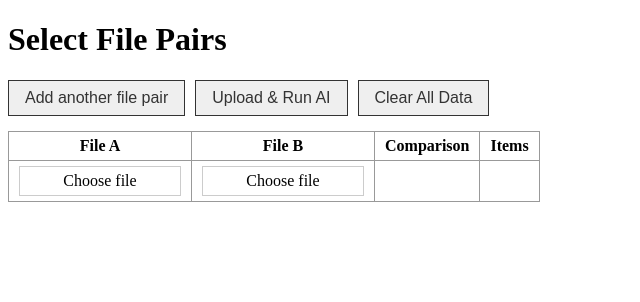
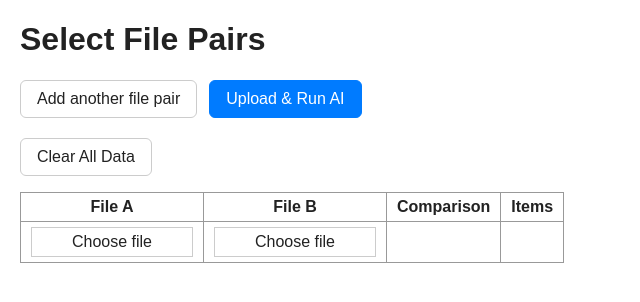
Before and after one commit to freddyeng/snagger, a Flask app: page / in a window 1280 px wide. Shown: the top 302 px of the page, without its empty margins (0-640 px from the left). Run offline with Flask 3, Linux system fonts and the light colour scheme.

Commit message:
second attempt

```diff
--- a/static/styles.css
+++ b/static/styles.css
@@ -1,84 +1,95 @@
-/* File label styling */
+/* ---------- Theme variables ---------- */
+:root{
+  --font-family: Arial, Helvetica, sans-serif;
+  --base-font-size: 16px;
+  --primary-color: #007BFF;
+  --primary-hover: #0056b3;
+  --border-color: #ccc;
+  --text-color: #222;
+  --bg: #fff;
+  --gap: 12px;
+}
+
+/* ---------- Base page ---------- */
+body {
+  font-family: var(--font-family);
+  font-size: var(--base-font-size);
+  color: var(--text-color);
+  margin: 20px;
+}
+
+/* ---------- File label ---------- */
 .file-label {
   display: block;
   cursor: pointer;
   padding: 5px;
-  border: 1px solid #ccc;
+  border: 1px solid var(--border-color);
   width: 150px;
   text-align: center;
 }
-.file-label input[type="file"] {
-  display: none; /* hide the actual file input */
+.file-label input[type="file"] { display: none; }
+
+/* ---------- Table styling ---------- */
+table { border-collapse: collapse; margin-bottom: 20px; }
+th, td { padding: 5px 10px; border: 1px solid #999; text-align: center; }
+
+/* ---------- Global button styling ---------- */
+button, .btn {
+  font-family: inherit;
+  font-size: 1rem;
+  padding: 8px 16px;
+  border-radius: 6px;
+  border: 1px solid var(--border-color);
+  background: var(--bg);
+  color: var(--text-color);
+  cursor: pointer;
+  line-height: 1.2;
+  min-height: 38px;
+  margin-bottom: 0; /* spacing handled via container */
+}
+button:hover, .btn:hover { background: #f7f7f7; }
+button:focus, .btn:focus { outline: 2px solid var(--primary-color); outline-offset: 2px; }
+
+/* Primary button */
+button.primary, .btn.primary {
+  background: var(--primary-color);
+  color: #fff;
+  border-color: var(--primary-color);
+}
+button.primary:hover, .btn.primary:hover { background: var(--primary-hover); }
+
+/* ---------- Button row layout ---------- */
+.button-row {
+  display: flex;
+  gap: var(--gap);
+  margin-bottom: 20px;
+  flex-wrap: wrap;
 }
 
-/* Table styling */
-table {
-  border-collapse: collapse;
-  margin-bottom: 20px;
-}
-th, td {
-  padding: 5px 10px;
-  border: 1px solid #999;
-  text-align: center;
-}
+/* Clear button: separate form, styled consistently */
+#clearAllForm .btn { /* inherits global button style */ margin-bottom: 16px; }
 
-/* Results styling */
-.result {
-  margin-top: 5px;
-  font-size: 0.9em;
-  color: #333;
-}
-
-/* Button styling */
-button {
-  padding: 8px 16px;
-  font-size: 1em;
-  border: 1px solid;
-  color: #333;
-  cursor: pointer;
-}
-
-/* JSON result styling */
-.result pre {
+/* ---------- JSON / result ---------- */
+.result pre, details.json-toggle pre {
   font-family: monospace;
   font-size: 0.9em;
   text-align: left;
   white-space: pre;
   margin-top: 5px;
 }
+details.json-toggle { text-align: left; margin-top: 5px; }
+details.json-toggle summary { cursor: pointer; font-weight: bold; margin-bottom: 2px; }
 
-/* Collapsible JSON styling */
-details.json-toggle {
-  text-align: left;
-  margin-top: 5px;
-}
-details.json-toggle summary {
-  cursor: pointer;
-  font-weight: bold;
-  margin-bottom: 2px;
-}
-details.json-toggle pre {
-  margin-left: 0;
-  font-family: monospace;
-  font-size: 0.9em;
-  white-space: pre;
-}
-
-/* Base table styling for pandas tables */
+/* ---------- Dataframe tables ---------- */
 table.dataframe {
   border-collapse: collapse;
   width: 100%;
   margin-bottom: 0.5em;
 }
-table.dataframe th, table.dataframe td {
-  border: 1px solid #ddd;
-  padding: 0.5em;
-}
-table.dataframe th {
-  background-color: #f2f2f2;
-}
+table.dataframe th, table.dataframe td { border: 1px solid #ddd; padding: 0.5em; }
+table.dataframe th { background-color: #f2f2f2; }
 
-/* Side-by-side layout for formatter tables */
+/* ---------- Side-by-side items comparison ---------- */
 .items-comparison-side-by-side {
   display: flex;
   gap: 2em;
@@ -89,18 +100,9 @@ table.dataframe th {
   min-width: 300px;
 }
 
-/* Buttons layout */
-/* Align buttons to the left above the table */
-.button-row {
-  display: flex;
-  justify-content: flex-start; /* left-aligned */
-  gap: 10px; /* space between button forms */
-  margin-bottom: 15px; /* spacing above table */
+/* ---------- Responsive: stack controls on small screens ---------- */
+@media (max-width: 520px) {
+  .button-row { flex-direction: column; }
+  #clearAllForm { display: block; width: 100%; }
+  button, .btn { width: 100%; box-sizing: border-box; }
 }
-.left-buttons {
-  display: flex;
-  gap: 10px;
-}
-.button-row form {
-  margin: 0; /* remove default form margins */
-}
--- a/templates/index.html
+++ b/templates/index.html
@@ -7,24 +7,23 @@
 <body>
   <h1>Select File Pairs</h1>
 
-  <!-- Buttons above table -->
+  <!-- Add + Upload buttons in flex row -->
   <div class="button-row">
-    <div class="left-buttons">
-      <form id="addRowForm" method="POST">
-        <button type="button" id="add-row">Add another file pair</button>
-      </form>
+    <form id="addRowForm" method="POST">
+      <button type="button" id="add-row" class="btn">Add another file pair</button>
+    </form>
 
-      <form id="uploadSubmitForm" method="POST" enctype="multipart/form-data" action="/">
-        <button type="submit" form="uploadForm">Upload & Run AI</button>
-      </form>
-
-      <form id="clearAllForm" method="post" action="/clear_all_data">
-        <button type="submit">Clear All Data</button>
-      </form>
-    </div>
+    <form id="uploadSubmitForm" method="POST" enctype="multipart/form-data">
+      <button type="submit" form="uploadForm" class="btn primary">Upload & Run AI</button>
+    </form>
   </div>
 
-  <!-- File upload table -->
+  <!-- CLEAR button: separate form, keeps JS working -->
+  <form id="clearAllForm" method="post" action="/clear_all_data">
+    <button type="submit" class="btn">Clear All Data</button>
+  </form>
+
+  <!-- Main upload table -->
   <form id="uploadForm" method="POST" enctype="multipart/form-data">
     <table id="file-pairs-table">
       <thead>
@@ -44,7 +43,7 @@
               <span>{{ filenamesA[i] if filenamesA[i] else "Choose file" }}</span>
             </label>
             {% if results[i] and results[i].fileA %}
-            <details>
+            <details class="json-toggle">
               <summary>Show JSON A</summary>
               <pre>{{ results[i].fileA | tojson(indent=2) }}</pre>
             </details>
@@ -57,7 +56,7 @@
               <span>{{ filenamesB[i] if filenamesB[i] else "Choose file" }}</span>
             </label>
             {% if results[i] and results[i].fileB %}
-            <details>
+            <details class="json-toggle">
               <summary>Show JSON B</summary>
               <pre>{{ results[i].fileB | tojson(indent=2) }}</pre>
             </details>
@@ -87,6 +86,7 @@
   </form>
 
   <script>
+    // File label change
     function attachFileListener(input) {
       input.addEventListener('change', function() {
         this.nextElementSibling.textContent = this.files[0]?.name || "Choose file";
@@ -94,6 +94,7 @@
     }
     document.querySelectorAll('.file-label input[type="file"]').forEach(attachFileListener);
 
+    // Add row dynamically
     document.getElementById("add-row").addEventListener("click", () => {
       const tableBody = document.getElementById("file-pairs-table").querySelector('tbody');
       const newRow = tableBody.insertRow();
@@ -111,6 +112,15 @@
       `;
       newRow.querySelectorAll('.file-label input[type="file"]').forEach(attachFileListener);
     });
+
+    // Clear All Data fetch + reload
+    const clearForm = document.getElementById('clearAllForm');
+    if (clearForm) {
+      clearForm.onsubmit = function(e) {
+        e.preventDefault();
+        fetch('/clear_all_data', { method: 'POST' }).then(() => window.location.reload());
+      };
+    }
   </script>
 </body>
 </html>
```
